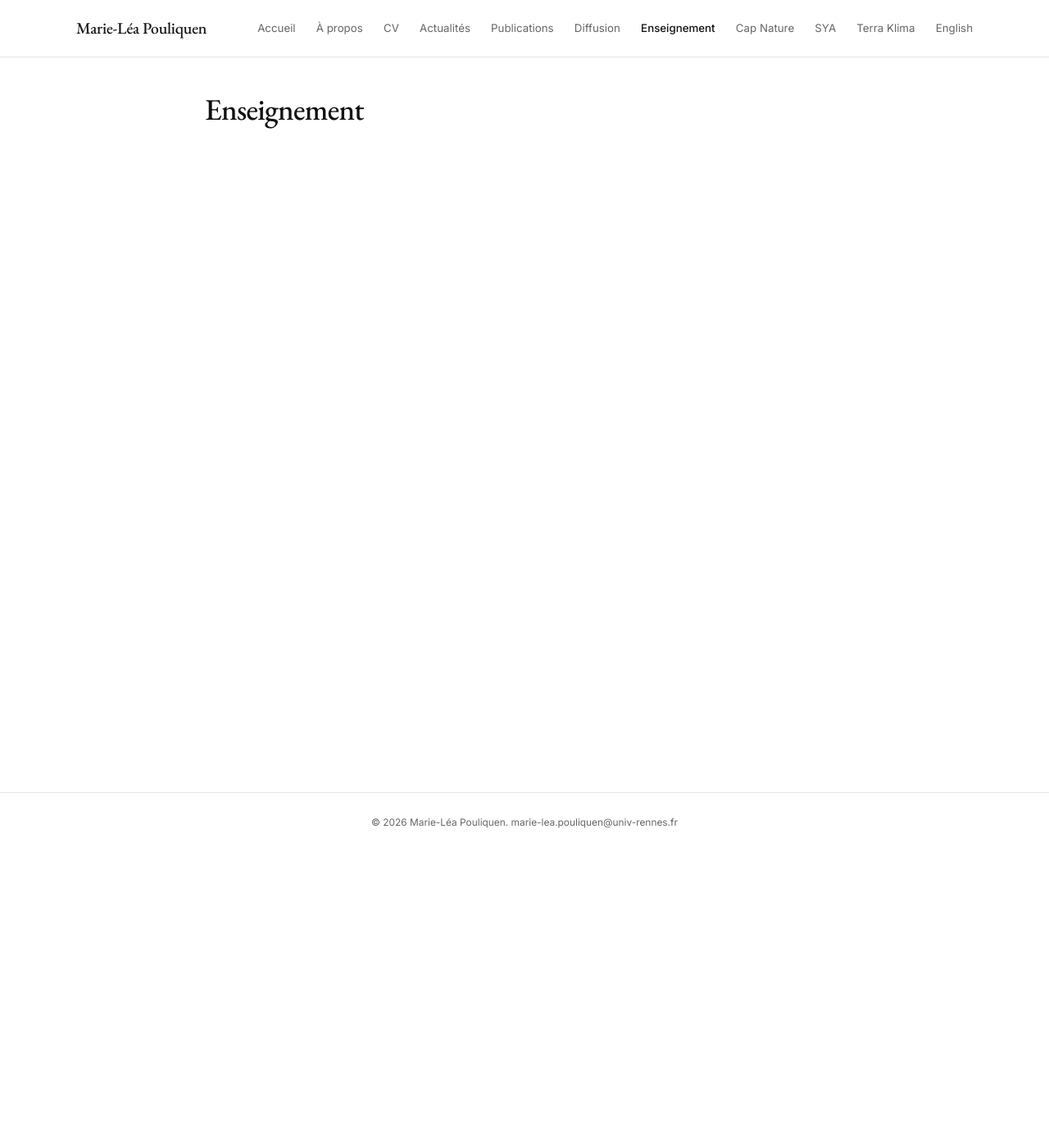
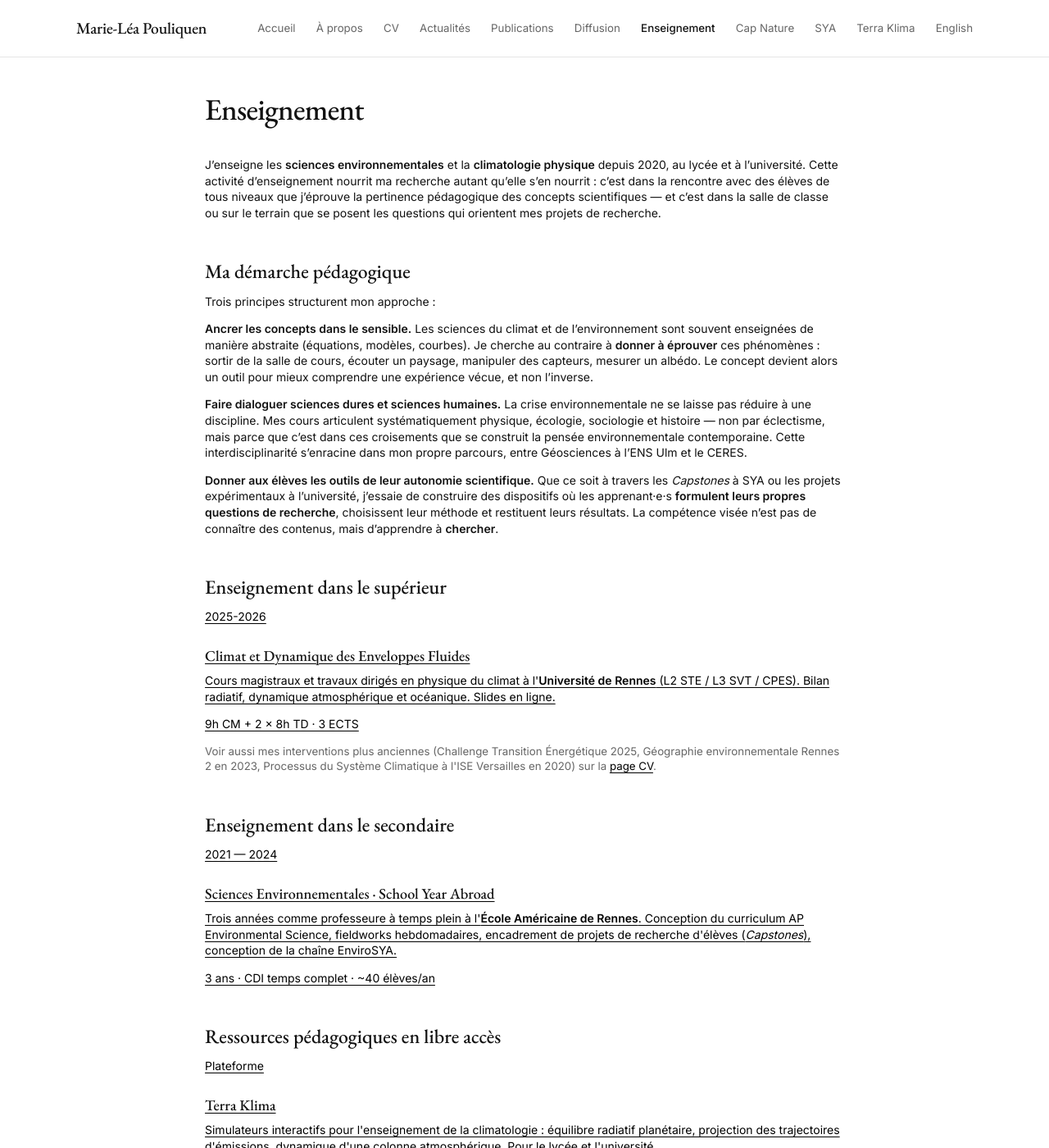
Before and after one commit to marieleapouliquen/marieleapouliquen.github.io, a Jekyll site: the page built from _pages/enseignement.md, in a window 1280 px wide and 1400 px high. Shown: the whole window at 82% size. Built offline with Jekyll 4.4.1, drawn with Linux system fonts in a browser that asks for light colours; some of the changed text lies outside the part shown.

Commit message:
Update enseignement.md

```diff
--- a/_pages/enseignement.md
+++ b/_pages/enseignement.md
@@ -2,5 +2,67 @@
 layout: default
 permalink: /enseignement/
 title: Enseignement
-description: Cours universitaires et expérience d'enseignement en sciences de l'environnement
+description: Cours universitaires, enseignement secondaire et ressources pédagogiques en sciences environnementales
 ---
+
+J'enseigne les **sciences environnementales** et la **climatologie physique** depuis 2020, au lycée et à l'université. Cette activité d'enseignement nourrit ma recherche autant qu'elle s'en nourrit : c'est dans la rencontre avec des élèves de tous niveaux que j'éprouve la pertinence pédagogique des concepts scientifiques — et c'est dans la salle de classe ou sur le terrain que se posent les questions qui orientent mes projets de recherche.
+
+## Ma démarche pédagogique
+
+Trois principes structurent mon approche :
+
+**Ancrer les concepts dans le sensible.** Les sciences du climat et de l'environnement sont souvent enseignées de manière abstraite (équations, modèles, courbes). Je cherche au contraire à **donner à éprouver** ces phénomènes : sortir de la salle de cours, écouter un paysage, manipuler des capteurs, mesurer un albédo. Le concept devient alors un outil pour mieux comprendre une expérience vécue, et non l'inverse.
+
+**Faire dialoguer sciences dures et sciences humaines.** La crise environnementale ne se laisse pas réduire à une discipline. Mes cours articulent systématiquement physique, écologie, sociologie et histoire — non par éclectisme, mais parce que c'est dans ces croisements que se construit la pensée environnementale contemporaine. Cette interdisciplinarité s'enracine dans mon propre parcours, entre Géosciences à l'ENS Ulm et le CERES.
+
+**Donner aux élèves les outils de leur autonomie scientifique.** Que ce soit à travers les *Capstones* à SYA ou les projets expérimentaux à l'université, j'essaie de construire des dispositifs où les apprenant·e·s **formulent leurs propres questions de recherche**, choisissent leur méthode et restituent leurs résultats. La compétence visée n'est pas de connaître des contenus, mais d'apprendre à **chercher**.
+
+## Enseignement dans le supérieur
+
+<div class="teaching-cards">
+  <a href="{{ '/cours-climat-rennes/' | relative_url }}" class="teaching-card">
+    <span class="teaching-card-date">2025-2026</span>
+    <h3>Climat et Dynamique des Enveloppes Fluides</h3>
+    <p>Cours magistraux et travaux dirigés en physique du climat à l'<strong>Université de Rennes</strong> (L2 STE / L3 SVT / CPES). Bilan radiatif, dynamique atmosphérique et océanique. Slides en ligne.</p>
+    <span class="teaching-card-meta">9h CM + 2 × 8h TD · 3 ECTS</span>
+  </a>
+</div>
+
+<p style="font-size: 0.95rem; color: var(--color-muted); margin-top: 1rem;">
+Voir aussi mes interventions plus anciennes (Challenge Transition Énergétique 2025, Géographie environnementale Rennes 2 en 2023, Processus du Système Climatique à l'ISE Versailles en 2020) sur la <a href="{{ '/cv/' | relative_url }}#enseignement-sup">page CV</a>.
+</p>
+
+## Enseignement dans le secondaire
+
+<div class="teaching-cards">
+  <a href="{{ '/sya/' | relative_url }}" class="teaching-card">
+    <span class="teaching-card-date">2021 — 2024</span>
+    <h3>Sciences Environnementales · School Year Abroad</h3>
+    <p>Trois années comme professeure à temps plein à l'<strong>École Américaine de Rennes</strong>. Conception du curriculum AP Environmental Science, fieldworks hebdomadaires, encadrement de projets de recherche d'élèves (<em>Capstones</em>), conception de la chaîne EnviroSYA.</p>
+    <span class="teaching-card-meta">3 ans · CDI temps complet · ~40 élèves/an</span>
+  </a>
+</div>
+
+## Ressources pédagogiques en libre accès
+
+<div class="teaching-cards">
+  <a href="{{ '/terra-klima/' | relative_url }}" class="teaching-card">
+    <span class="teaching-card-date">Plateforme</span>
+    <h3>Terra Klima</h3>
+    <p>Simulateurs interactifs pour l'enseignement de la climatologie : équilibre radiatif planétaire, projection des trajectoires d'émissions, dynamique d'une colonne atmosphérique. Pour le lycée et l'université.</p>
+    <span class="teaching-card-meta">3 modèles · Plotly · libre accès</span>
+  </a>
+
+  <a href="{{ '/cap-nature/' | relative_url }}" class="teaching-card">
+    <span class="teaching-card-date">Wiki</span>
+    <h3>Cap Nature</h3>
+    <p>Wiki collaboratif et libre rassemblant les ressources pour animer des ateliers d'écoute du vivant avec des capteurs participatifs. Pour enseignant·e·s du secondaire et du supérieur, médiateur·rice·s scientifiques et éducateur·rice·s nature.</p>
+    <span class="teaching-card-meta">Wiki · CC BY-SA 4.0 · libre accès</span>
+  </a>
+</div>
+
+---
+
+<p style="font-size: 0.95rem; color: var(--color-muted);">
+Pour la liste exhaustive de mes enseignements et formations suivies, voir la <a href="{{ '/cv/' | relative_url }}">page CV</a>. Pour toute demande de collaboration pédagogique ou intervention : <a href="mailto:marie-lea.pouliquen@univ-rennes.fr">marie-lea.pouliquen@univ-rennes.fr</a>.
+</p>
```
